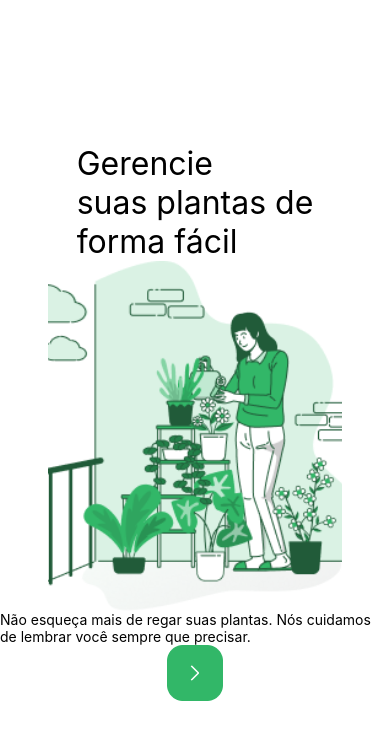
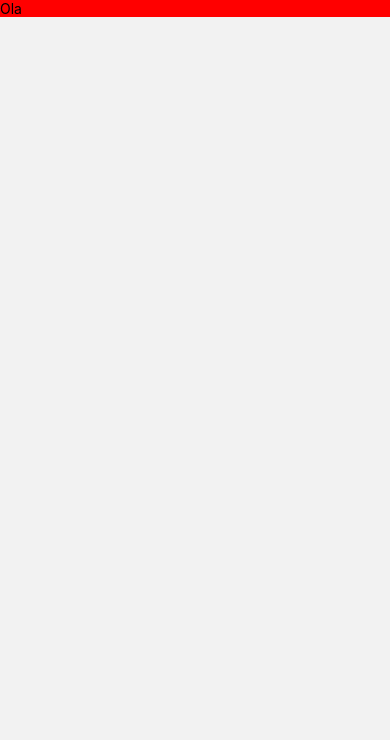
Before and after one commit to jvmonteiroo/app-plantas, a React Native app: screen /MinhasPlantinhas in a window 390 px wide. Shown: the top 740 px of the page. Built offline with nearby package versions, Linux system fonts and the light colour scheme.

Commit message:
continuando

```diff
--- a/App.tsx
+++ b/App.tsx
@@ -5,6 +5,7 @@ import Home from './src/screens/Home';
 import EscolhaPlanta from './src/screens/EscolhaPlanta';
 import Peperomia from './src/screens/DescriçõesDasPlantas/Peperomia';
 import TudoCerto from './src/screens/TudoCerto';
+import MinhasPlantinhas from './src/screens/MinhasPlantinhas';
 
 const Stack = createNativeStackNavigator()
 
@@ -16,6 +17,7 @@ export default function App() {
         <Stack.Screen name="EscolhaPlanta"component={EscolhaPlanta}/>
         <Stack.Screen name="Peperomia"component={Peperomia}/>
         <Stack.Screen name="TudoCerto"component={TudoCerto}/>
+        <Stack.Screen name="MinhasPlantinhas"component={MinhasPlantinhas}/>
       </Stack.Navigator>
     </NavigationContainer>
   )
--- /dev/null
+++ b/src/screens/MinhasPlantinhas/index.tsx
@@ -0,0 +1,22 @@
+import { useNavigation } from "@react-navigation/native"
+import { View, StyleSheet, Text, Image, Touchable, TouchableOpacity } from "react-native"
+import { images } from "./../../../images"
+
+
+export default function MinhasPlantinhas() {
+
+    const navigation = useNavigation<any>()
+
+    return (
+        <View style={styles.container}>
+            <Text>
+                Ola
+            </Text>
+        </View>
+    )
+}
+ const styles=StyleSheet.create({
+    container: {
+        backgroundColor:"red",
+    }
+ })
--- a/src/screens/TudoCerto/index.tsx
+++ b/src/screens/TudoCerto/index.tsx
@@ -15,7 +15,7 @@ export default function TudoCerto() {
             <Text style={styles.textFique}>
             Fique tranquilo que sempre vamos {"\n"} lembrar você de cuidar da sua plantinha {"\n"} com bastante amor.
             </Text>
-            <TouchableOpacity style={styles.buttonGreen}>
+            <TouchableOpacity style={styles.buttonGreen} onPress={() => navigation.navigate("MinhasPlantinhas")}>
                 <Text style={styles.buttonText}>
                     Muito obrigado :D
                 </Text>
```
